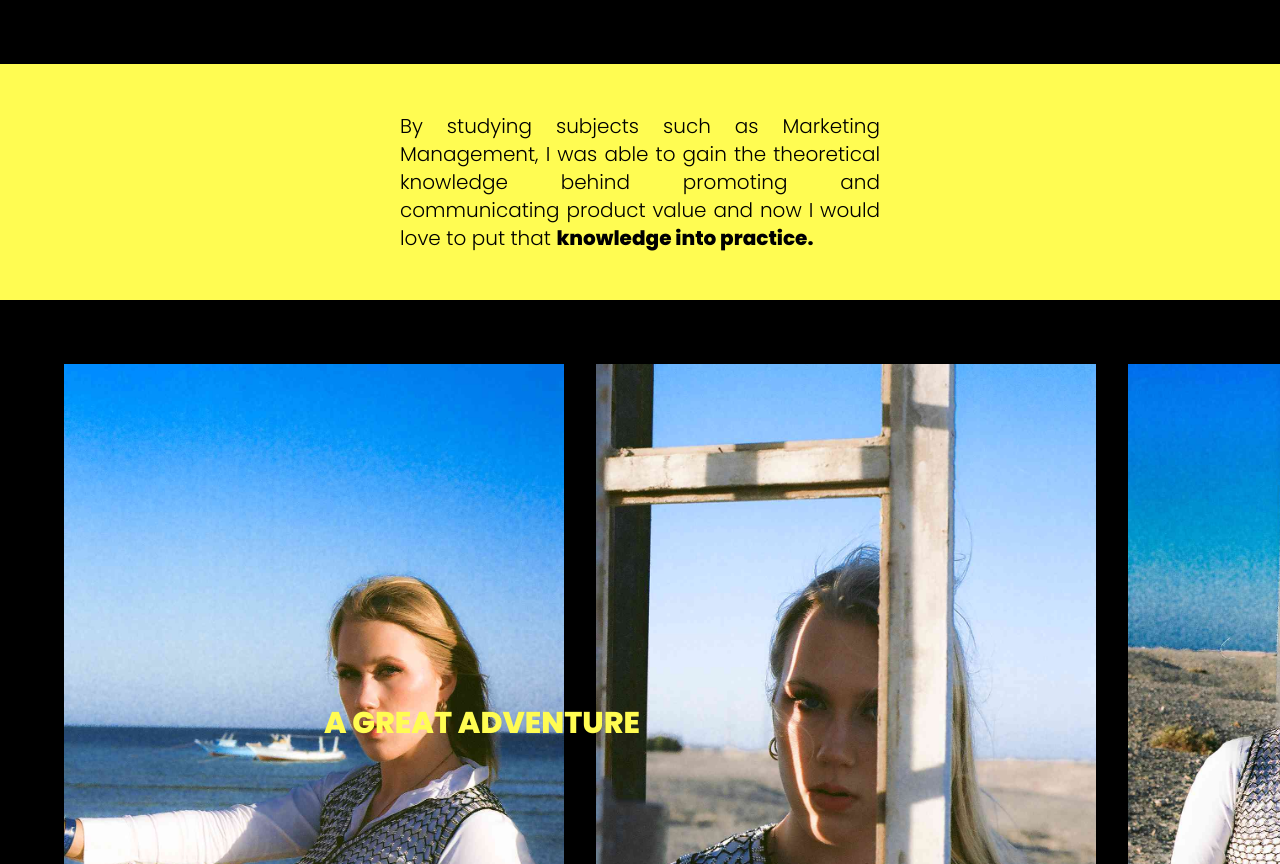
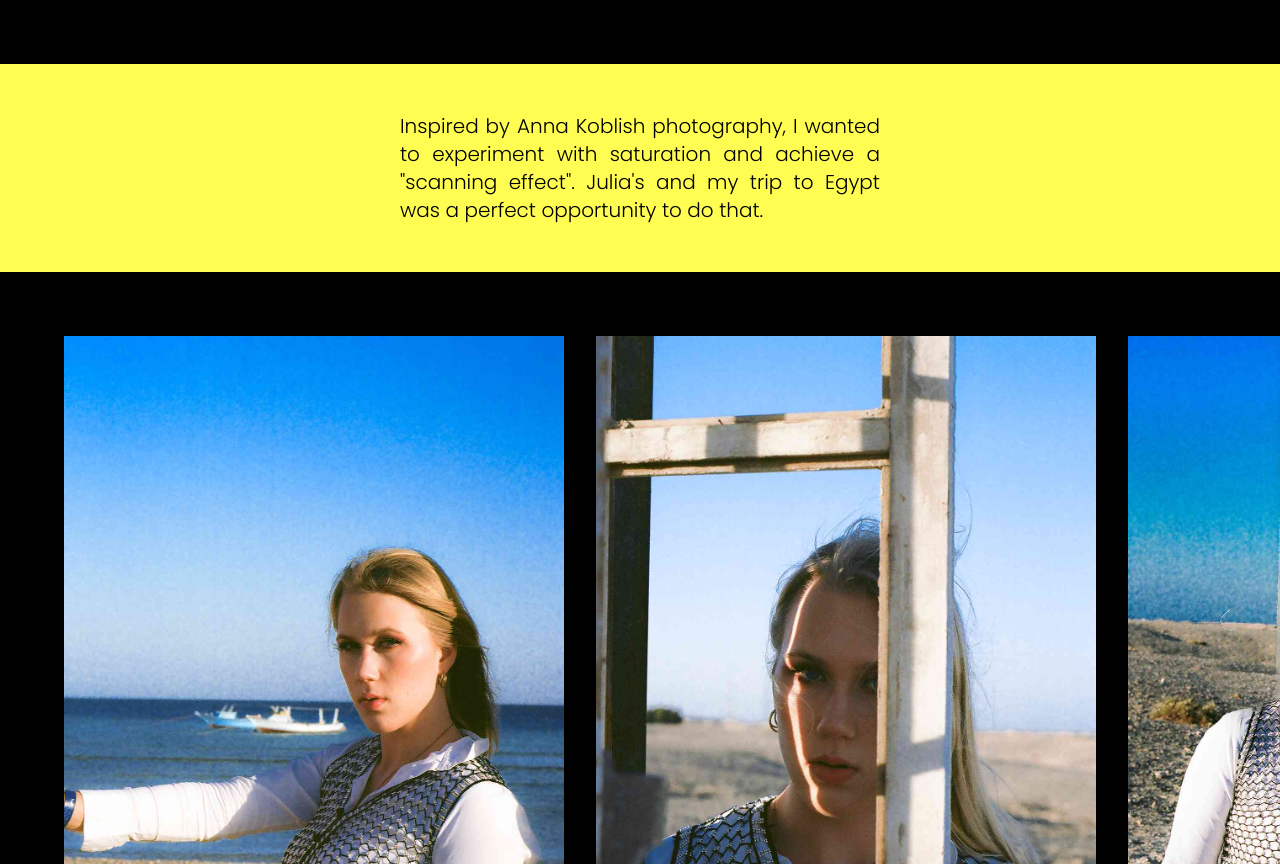
Before and after one commit to piotrostr/domi, a website built with Parcel: page website/index.html in a window 1280 px wide. Shown: the part 4217-5081 px from the top of the page. Built offline with nearby package versions, Linux system fonts and the light colour scheme.

Commit message:
edit text

```diff
--- a/website/index.html
+++ b/website/index.html
@@ -82,7 +82,7 @@
       </div>
     </div>
     <div class="overflow-x-auto">
-      <div class="bg-black flex flex-row p-16 space-x-8 w-max">
+      <div class="bg-black flex flex-row p-16 space-x-8 w-max" id="bomby">
         <img height="700" width="500" src="static/bomba1.jpg" />
         <div
           class="bg-yellow flex justify-center items-center"
@@ -167,10 +167,9 @@
     </div>
     <div class="bg-yellow flex justify-center">
       <div class="text-justify max-w-xl p-12 text-xl">
-        By studying subjects such as Marketing Management, I was able to gain
-        the theoretical knowledge behind promoting and communicating product
-        value and now I would love to put that
-        <strong>knowledge into practice.</strong>
+        Inspired by Anna Koblish photography, I wanted to experiment with
+        saturation and achieve a "scanning effect". Julia's and my trip to Egypt
+        was a perfect opportunity to do that.
       </div>
     </div>
     <div class="bg-black flex flex-row overflow-x-auto p-16 space-x-8 relative">
@@ -178,10 +177,11 @@
       <img height="700" width="500" src="static/bomba5.jpg" />
       <img height="700" width="500" src="static/bomba6.jpg" />
       <div
-        class="absolute text-yellow font-bold text-xl md:text-3xl bottom-3/4 md:bottom-1/2 right-1/2"
+        class="absolute text-yellow font-bold text-xl md:text-3xl bottom-3/4 md:bottom-1/4 right-1/2"
       >
         <h4 class="ml-64">A GREAT ADVENTURE</h4>
       </div>
     </div>
   </body>
+  <script src="./index.js"></script>
 </html>
--- /dev/null
+++ b/website/index.js
@@ -0,0 +1 @@
+console.log('hello worldt');
```
